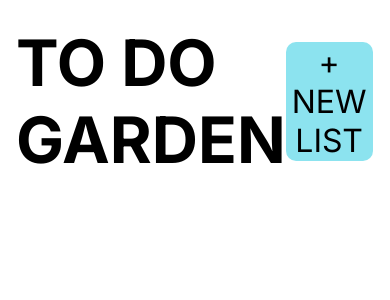
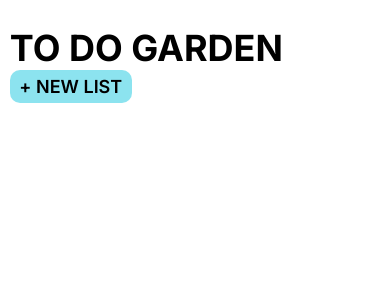
Before and after one commit to jenniemwei/to-do-garden, a React (Create React App) app: page / in a window 390 px wide. Shown: the top 300 px of the page. Built offline with nearby package versions, Linux system fonts and the light colour scheme.

Commit message:
Add responsive masonry fix styling issues

```diff
--- a/package.json
+++ b/package.json
@@ -7,11 +7,14 @@
     "@testing-library/jest-dom": "^5.17.0",
     "@testing-library/react": "^13.4.0",
     "@testing-library/user-event": "^13.5.0",
+    "bootstrap": "^5.3.3",
+    "masonry-layout": "^4.2.2",
     "react": "^18.2.0",
+    "react-bootstrap": "^2.10.2",
     "react-dom": "^18.2.0",
     "react-feather": "^2.0.10",
+    "react-responsive-masonry": "^2.2.0",
     "react-scripts": "5.0.1",
-    "react-textfit": "^1.1.1",
     "web-vitals": "^2.1.4"
   },
   "scripts": {
--- a/src/components/AllTaskLists.jsx
+++ b/src/components/AllTaskLists.jsx
@@ -2,7 +2,7 @@
 // make save close edit menu
 // make close edit mode an X
 // make edit options a three dot
-
+import Masonry,{ResponsiveMasonry} from "react-responsive-masonry";
 import TaskList from "./TaskList"
 import "../styles/AllTaskLists.css"
 import { useEffect, useState } from "react"
@@ -40,13 +40,15 @@ export default function AllTaskLists() {
 
 
   return (
-    <div>
+    <div id="website-container">
     <header id="homepage-header">
-      <h1>TO DO GARDEN</h1>
-    <button id="new-list-button" onClick={(event)=>{handleNewList(event)}}>+ NEW LIST</button>
+      <h1 id="homepage-title">TO DO GARDEN</h1>
+      <button id="new-list-button" onClick={(event)=>{handleNewList(event)}}>+ NEW LIST</button>
     </header>
-    <div className="all-lists-container">
-
+    {/* className="all-lists-container" */}
+    <ResponsiveMasonry
+    columnsCountBreakPoints={{ 700: 1, 800: 2, 1200: 3 }}>
+      <Masonry gutter="2vw">
       {taskLists.map((taskList, index) => {
         return (
           <TaskList
@@ -56,11 +58,8 @@ export default function AllTaskLists() {
           />
         )
       })}
-
-      {/* <TaskList/>
-      <TaskList/> */}
-      {/* <button className="add-list-button" onClick={() => handleAddTask}>Add Task</button> */}
-    </div>
+      </Masonry>
+    </ResponsiveMasonry>
 </div>
   )
 }
--- a/src/components/ListOptions.jsx
+++ b/src/components/ListOptions.jsx
@@ -19,7 +19,7 @@ export default function ListOptions({taskLists, handleChangeTaskState,listIndex,
 
     return (
         <div className="list-options-container">
-            <ul>
+            <ul className='option'>
                 <li>
                     <button onClick={(event)=>handleDelete(event, listIndex)} className="edit-option ">Delete List</button>
                 </li>
--- a/src/components/TaskList.jsx
+++ b/src/components/TaskList.jsx
@@ -2,8 +2,8 @@ import React, { useState } from "react";
 import "../styles/Lists.css";
 import ListOptions from "./ListOptions";
 import EditListMode from "./EditListMode";
-import { Textfit } from "react-textfit";
 import { MoreVertical } from "react-feather";
+
 
 export default function TaskList({ listIndex, taskLists, setTaskLists }) {
   function handleChangeTaskState(index, key, value) {
@@ -37,6 +37,9 @@ export default function TaskList({ listIndex, taskLists, setTaskLists }) {
   }
 
   function handleOptionsClick(event) {
+    for (let i = 0; i < taskLists.length; i++) {
+      handleChangeTaskState(i, "optionsDisplayed", false);
+    }
     const currentOptionsDisplayed = taskLists[listIndex].optionsDisplayed;
     handleChangeTaskState(
       listIndex,
@@ -59,19 +62,19 @@ export default function TaskList({ listIndex, taskLists, setTaskLists }) {
           listIndex={listIndex}
         />
       )}
-      <div className="task-list">
-        <div className="list-container">
+      <div className="task-list" style={{zIndex: 1000 - (listIndex % (window.innerWidth > 900 ? 3 : 2))}}>
+        <div className="list-container ">
           <div className="list-header">
-            <Textfit
-              className="list-name"
+            <div
+              className="list-title"
               mode="single"
-              forceSingleModeWidth={true}
-              style={{ width: "90%" }}
-              min={10}
-              max={30}
+              // forceSingleModeWidth={true}
+              // style={{ width: "80%" }}
+              // min={10}
+              // max={30}
             >
               {taskLists[listIndex].title}
-            </Textfit>
+            </div>
             <div className="more-container">
             <MoreVertical
              id="more-button"
@@ -108,7 +111,7 @@ export default function TaskList({ listIndex, taskLists, setTaskLists }) {
                 <p className="displayed-task">{item}</p>
               </li>
             ))}
-            <h3>Completed</h3>
+            {checkedItems.length != 0 && <h3>Completed</h3>}
             {checkedItems.map((item, index) => (
               <li className="task-container" key={index + listItems.length}>
                 <input
--- a/src/index.css
+++ b/src/index.css
@@ -1,5 +1,7 @@
+
+
 body {
-  margin: 0;
+  /* margin: 0; */
   font-family: -apple-system, BlinkMacSystemFont, 'Segoe UI', 'Roboto', 'Oxygen',
     'Ubuntu', 'Cantarell', 'Fira Sans', 'Droid Sans', 'Helvetica Neue',
     sans-serif;
--- a/src/index.js
+++ b/src/index.js
@@ -2,6 +2,7 @@ import React from 'react';
 import ReactDOM from 'react-dom/client';
 import './index.css';
 import App from './App';
+// import 'bootstrap/dist/css/bootstrap.min.css';
 
 const root = ReactDOM.createRoot(document.getElementById('root'));
 root.render(
--- a/src/styles/AllTaskLists.css
+++ b/src/styles/AllTaskLists.css
@@ -1,14 +1,31 @@
-*{
-  margin:0;
+* {
   font-family: 'Inter', sans-serif;
 }
+
+html {
+  font-size: 16px; /* Set base font size to 16px */
+}
+
+@media screen and (max-width: 700px) {
+  html {
+    font-size: 12px; /* Decrease font size for smaller screens */
+  }
+}
+
+ul{
+  width: 100%;
+}
+
+#website-container {
+  width: 95vw;
+
+}
+
 .all-lists-container {
   display: flex;
   flex-wrap: wrap;
 }
-hr{
-  margin:5px;
-}
+
 .add-list-button {
   margin: 0 0 0 10px;
   height: 30px;
@@ -16,6 +33,7 @@ hr{
   align-self: center;
 }
 p, .task-text{
+  width: 100%;
   font-size: 1.5em;
   margin: .3rem .5rem;
 }
@@ -36,23 +54,28 @@ h3{
   width:80%;
   overflow-wrap: break-word;
 }
-h1{
-  padding-left: 1rem;
-  margin: 0;
-  font-size: 4rem;
-}
 
 #new-list-button{
-  margin-right: 1.5rem;
-  font-size: 2em;
+  font-size: 1vw;
+  font-weight: 600;
   align-self: center;
   border-radius: 10px;
   border: none;
+  font-size: 1.5rem;
+  padding: .5rem .8rem;
   background-color: rgb(140, 227, 239);
 }
+#homepage-title{
+  margin:0px;
+  padding-left: 0px;
+  font-size: 3rem;
+}
 #homepage-header{
-  width: 100vw;
+  /* width: 100vw; */
+  /* background-color: rgb(140, 227, 239); */
   display: flex;
-  margin-top: 1.5rem;
+  margin: 1.5rem 0;
   justify-content: space-between;
+  gap: 50%;
+  flex-wrap: wrap;
 }
--- a/src/styles/ListOptions.css
+++ b/src/styles/ListOptions.css
@@ -1,8 +1,10 @@
+*{
+    box-sizing: border-box;
+}
 .more-container{
     display: flex;
     background-color: rgb(255, 255, 255);
     border-radius: 20px;
-    margin: auto;
     width: 30px;
     height: 30px;
     align-items: center;
@@ -24,10 +26,13 @@
     position: absolute;
     top: 15%;
     left:90%;
-    padding: 10px 0;
     border-width:0;
-
+    align-items: center;
+    justify-content: center;
 }
+/* .option{
+    width: 100%;
+} */
 
 .edit-option{
     width:100%;
--- a/src/styles/Lists.css
+++ b/src/styles/Lists.css
@@ -1,8 +1,6 @@
 
-body{
-  margin:0;
+*{
   box-sizing: border-box;
-  padding:0;
 }
 
 #invisible-checkbox {
@@ -30,7 +28,8 @@ textarea:focus {
 
 ul {
   list-style-type: none;
-  padding: 0 0px; }
+  padding: 0 0px;
+}
 
 li {
   border-radius: 5px;
@@ -41,12 +40,14 @@ li {
   display: flex;
   flex-direction: row;
   background: linear-gradient(rgb(188, 247, 255), rgb(255, 255, 255));
-  margin: 2vh;
+  /* border: 5px solid #ffffff; */
+  /* margin: 2vh; */
   border-radius:10px;
   filter:drop-shadow(2px 2px 5px rgba(0,0,0,0.3));
+  width:100%;
 }
 .flower-container{
-  width:12vh;
+  /* width:12vh; */
 }
 .list-container {
   filter:drop-shadow(2px 2px 5px rgba(0,0,0,0.2));
@@ -57,15 +58,11 @@ li {
   display: flex;
   flex-direction: column;
   align-items: center;
-  width: 20vw;
-  /* height: 5rem; */
+  width: 70%;
+
 
 }
-/* .list-content{
-  width:80%;
-  margin: 25px;
 
-} */
 .list-items-container{
   display: flex;
   flex-direction: column;
@@ -76,7 +73,7 @@ li {
 .task-container{
   display: flex;
   align-items: flex-start;
-  margin:1rem;
+  /* margin:1rem; */
 }
 hr{
   width:100%;
@@ -96,15 +93,19 @@ body {
   align-items: center;
 }
 
-.list-name {
+.list-title {
+  width: 80%;
   font-weight: 600;
+  font-size: 2rem;
+  overflow-wrap: break-word;
   text-transform: uppercase;
 }
 .list-header{
   display: flex;
+  align-items: start;
   width: 100%;
   justify-content: space-between;
-  padding:0 0 .25rem;
+  /* padding:0 0 .25rem; */
 }
 
 /* editmode */
```
Also changed, not shown: 1 other file (tests, documents, lock files or other folders).
